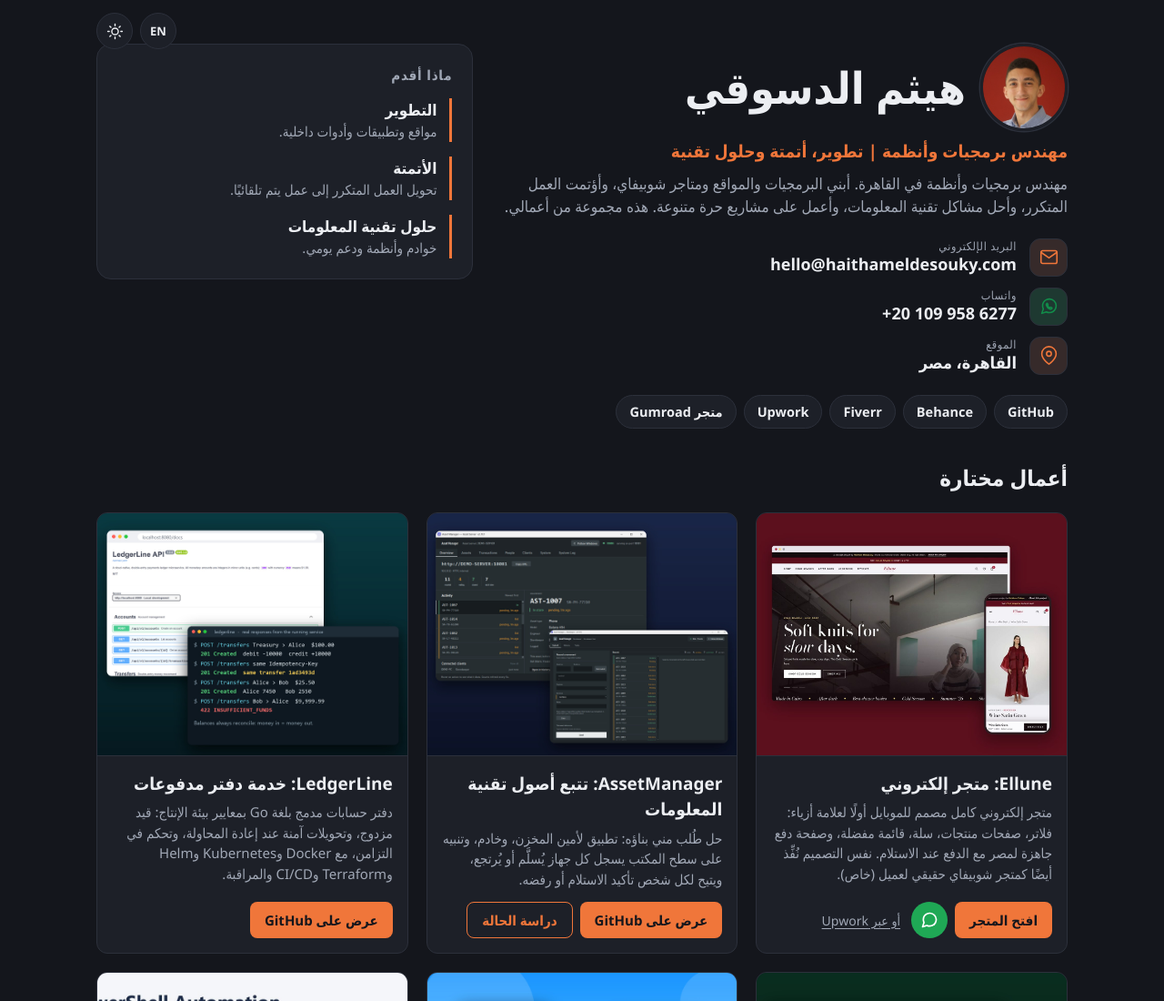
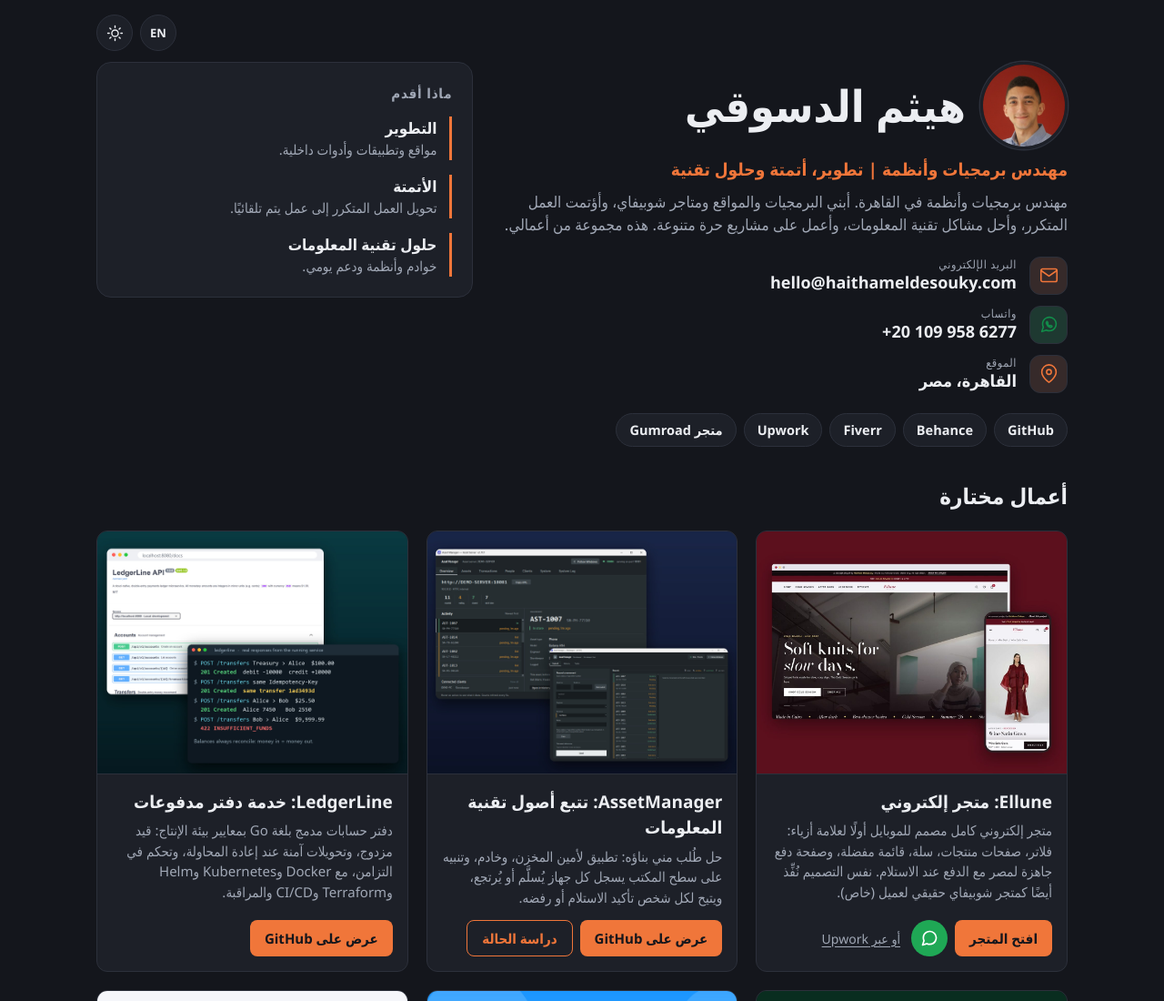
Before and after one commit to HaithamEldesouky/portfolio, a plain HTML site: page ar/index.html in a window 1280 px wide. Shown: the top 1100 px of the page at 91% size. Drawn offline with Linux system fonts and the light colour scheme; no server answers.

Commit message:
Toolbar in its own row so it never covers the header

```diff
--- a/ar/index.html
+++ b/ar/index.html
@@ -21,7 +21,7 @@
 <style>
 :root{--bg:#f6f4ef;--card:#fff;--ink:#1f2430;--mute:#5d6472;--acc:#c2410c;--line:#e4e0d8}
 *{box-sizing:border-box}body{margin:0;background:var(--bg);color:var(--ink);font:16px/1.5 system-ui,-apple-system,"Segoe UI",Roboto,sans-serif}
-header{max-width:1100px;margin:0 auto;padding:48px 16px 24px}
+header{max-width:1100px;margin:0 auto;padding:16px 16px 24px}
 h1{font-size:clamp(28px,5vw,42px);margin:0 0 8px;line-height:1.15}
 .tag{font-weight:600;color:var(--acc);margin:0 0 8px;font-size:clamp(16px,2.4vw,19px)}
 .lead{color:var(--mute);max-width:640px;margin:0 0 20px}
@@ -47,7 +47,7 @@ footer{max-width:1100px;margin:0 auto;padding:0 16px 32px;color:var(--mute);font
 .repo:hover{border-color:var(--acc)}.repo b{color:var(--acc);font-size:16px;overflow-wrap:anywhere}.repo span{color:var(--mute);font-size:14px}.repo small{color:var(--mute);font-size:13px;margin-top:auto}
 
 :root[data-theme="dark"]{--bg:#14161c;--card:#1d2028;--ink:#eceef2;--mute:#a1a8b6;--acc:#f0763a;--line:#2c303b;color-scheme:dark}:where([data-theme="dark"]) .btn,:where([data-theme="dark"]) .links a:hover{color:#14161c}
-header{position:relative}.tools{position:absolute;top:14px;inset-inline-end:16px;display:flex;gap:8px;z-index:2}
+.tools{display:flex;justify-content:flex-end;gap:8px;margin:0 0 12px}
 .tool{width:40px;height:40px;border-radius:50%;border:1.5px solid var(--line);background:var(--card);color:var(--ink);display:grid;place-items:center;font-weight:700;font-size:17px;line-height:1;font-family:inherit;text-decoration:none;cursor:pointer;padding:0}.tool:hover{border-color:var(--acc);color:var(--acc)}
 .tool svg{width:19px;height:19px;fill:none;stroke:currentColor;stroke-width:1.8;stroke-linecap:round;stroke-linejoin:round}:root[data-theme="dark"] .i-moon,:root:not([data-theme="dark"]) .i-sun{display:none}
 html{scroll-behavior:smooth}a:focus-visible{outline:2px solid var(--acc);outline-offset:2px}
@@ -75,7 +75,7 @@ h2.sec{max-width:1100px;margin:12px auto 12px;padding:0 16px;font-size:24px}
 @media(min-width:700px){#contact ul.contact{grid-template-columns:repeat(3,auto);justify-content:start;gap:12px 48px}}
 .id{display:flex;align-items:center;gap:16px;margin-bottom:8px}.id h1{margin:0}
 .me{width:96px;height:96px;border-radius:50%;object-fit:cover;border:3px solid var(--card);box-shadow:0 0 0 1.5px var(--line);flex:none}
-@media(max-width:820px){.hero{grid-template-columns:1fr}header{padding-top:64px}.me{width:76px;height:76px}}
+@media(max-width:820px){.hero{grid-template-columns:1fr}header{padding-top:12px}.me{width:76px;height:76px}}
 body{font-family:"Segoe UI",Tahoma,"Noto Sans Arabic",system-ui,sans-serif}.ct a[dir=ltr]{text-align:right}h1,.hero-main h1{letter-spacing:0}</style></head><body>
 <header><div class="tools"><a class="tool" href="/" hreflang="en" lang="en" aria-label="English" title="English" style="font-size:13px">EN</a><button class="tool" id="themeBtn" type="button" aria-label="الوضع الفاتح أو الداكن" title="الوضع الفاتح / الداكن"><svg class="i-sun" viewBox="0 0 24 24" aria-hidden="true"><circle cx="12" cy="12" r="4.5"/><path d="M12 2v2M12 20v2M4.9 4.9l1.4 1.4M17.7 17.7l1.4 1.4M2 12h2M20 12h2M4.9 19.1l1.4-1.4M17.7 6.3l1.4-1.4"/></svg><svg class="i-moon" viewBox="0 0 24 24" aria-hidden="true"><path d="M21 12.8A9 9 0 1 1 11.2 3a7 7 0 0 0 9.8 9.8z"/></svg></button></div><div class="hero">
 <div class="hero-main">
```
Also changed, not shown: index.html (+3 -3 lines).
